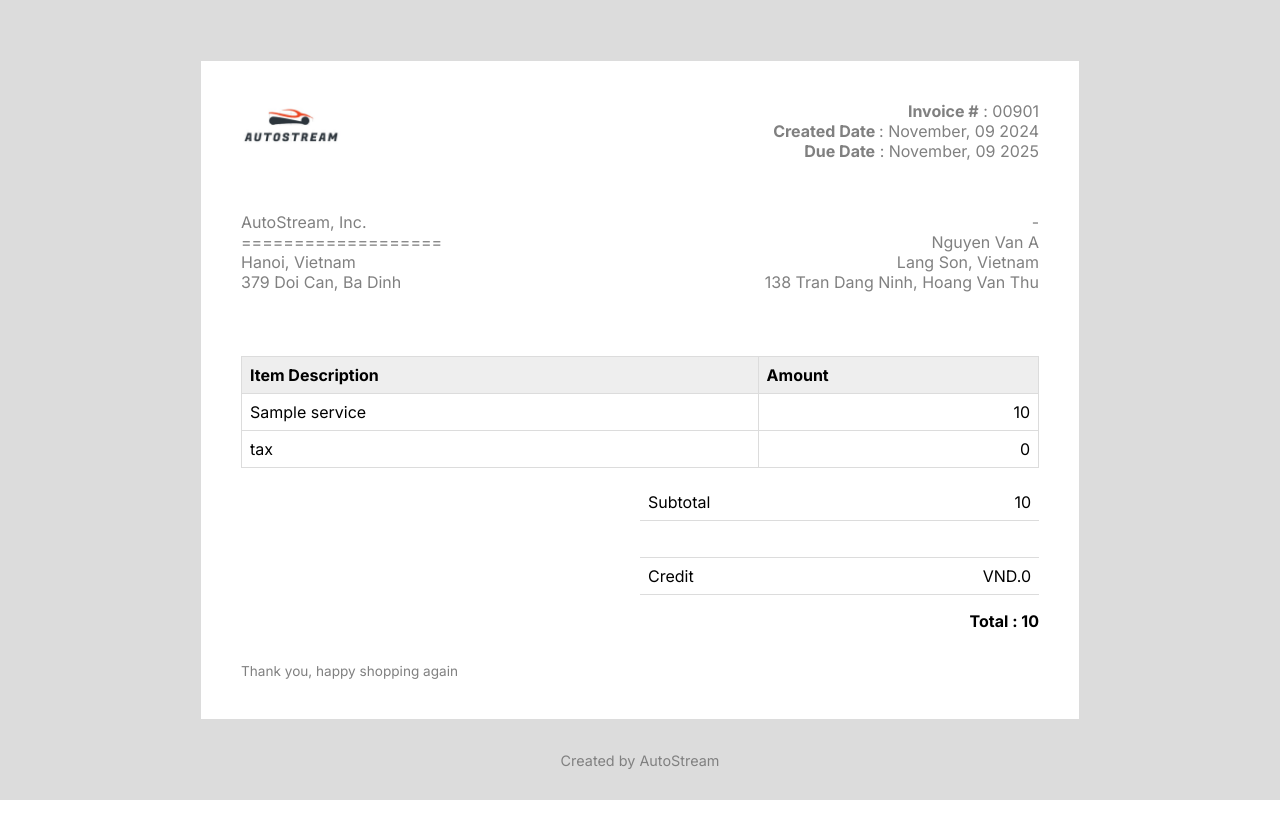
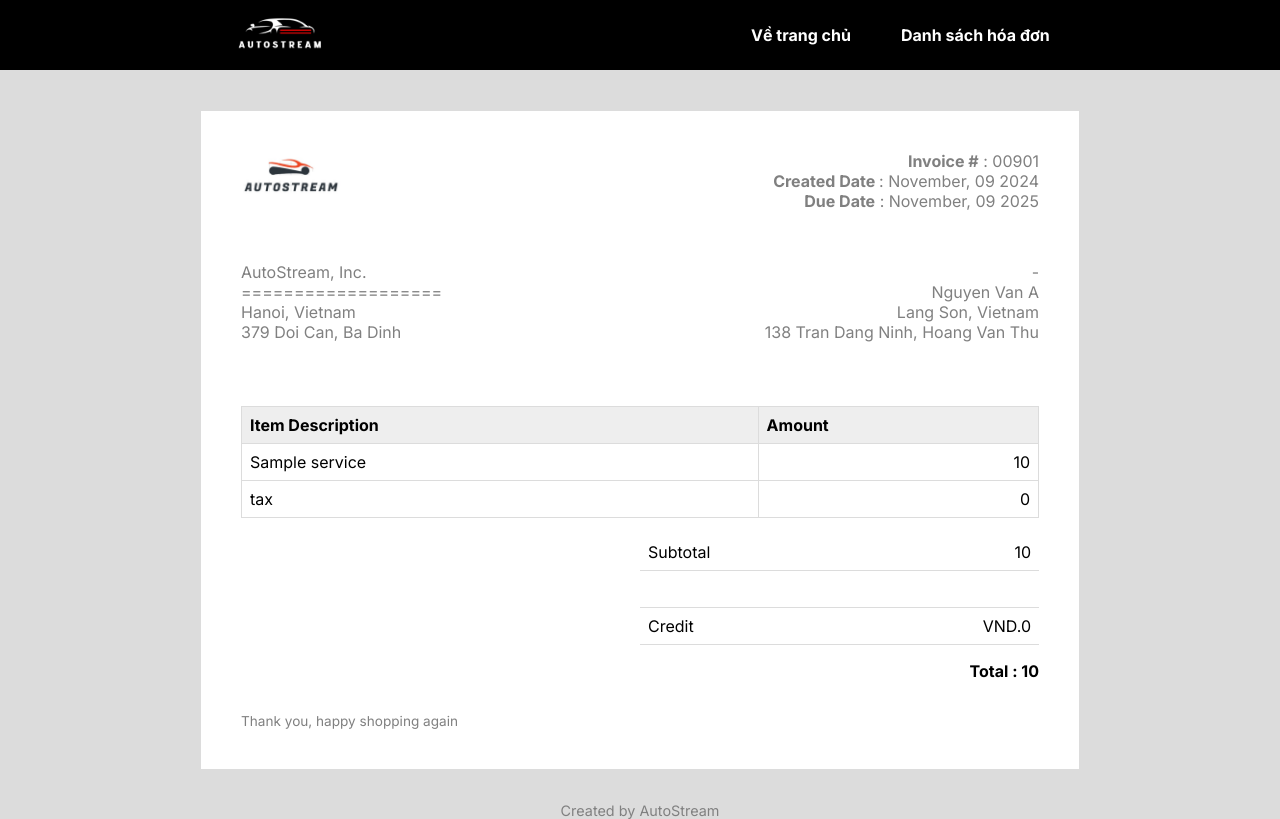
Before and after one commit to ntung-07/AutoStream-Flask-DeAnKhoaHocMayTinh, a Flask app: template templates/invoice.html in a window 1280 px wide. Run offline with Flask 3, Linux system fonts and the light colour scheme; the template is opened without the code that fills it: most values are stand-ins (such as "Sample title", 1, 10 or a date in 2020).

Commit message:
invoice adjustments

```diff
--- a/static/invoice.css
+++ b/static/invoice.css
@@ -6,7 +6,7 @@
 }
 
 body {
-  padding: 20px;
+  padding: 0px;
   font-family: "Inter", -apple-system, BlinkMacSystemFont, "Segoe UI", Roboto, Oxygen, Ubuntu, Cantarell, "Open Sans", "Helvetica Neue", sans-serif;
   -webkit-font-smoothing: antialiased;
   background-color: #dcdcdc;
@@ -199,3 +199,35 @@ body {
 }
 
 /*# sourceMappingURL=invoice.css.map */
+
+/* Navbar styles */
+.navbar {
+  display: flex;
+  align-items: center;
+  justify-content: space-between;
+  padding: 10px 20px;
+  background-color: black;
+  color: white;
+}
+
+.logo {
+  height: 50px;
+}
+
+.navbar-links {
+  display: flex;
+  gap: 20px;
+}
+
+.nav-button {
+  color: white;
+  text-decoration: none;
+  font-weight: bold;
+  padding: 10px 15px;
+  border-radius: 5px;
+  transition: background-color 0.3s;
+}
+
+.nav-button:hover {
+  background-color: #0102fa;
+}
--- a/static/invoices.css
+++ b/static/invoices.css
@@ -27,7 +27,7 @@ header {
 
 h1 {
     font-size: 2.5em;
-    color: #007bff;
+    color: black;
     letter-spacing: 1px;
 }
 
@@ -47,7 +47,7 @@ h1 {
 }
 
 .invoice-table th {
-    background-color: #007bff;
+    background-color: rgb(0, 102, 166);
     color: #fff;
     font-size: 1.1em;
 }
@@ -80,7 +80,7 @@ h1 {
 
 .btn-view {
     padding: 8px 16px;
-    background-color: #007bff;
+    background-color: rgb(3, 116, 147);
     color: white;
     border: none;
     border-radius: 5px;
--- a/templates/index.html
+++ b/templates/index.html
@@ -39,6 +39,8 @@
 									<div id="userMenu" class="user-menu">
 										{% if session['name'] %}
 											<h3>Welcome, {{ session['name'] }}!</h3>
+										{% else %}
+											<h3>Tài khoản: Chưa đăng nhập.</h3>
 										{% endif %}
 										<a href="#">Xem thông tin</a>
 										<a href="{{ url_for('invoices') }}">Hóa đơn</a>
--- a/templates/invoice.html
+++ b/templates/invoice.html
@@ -15,6 +15,15 @@
     <link rel="stylesheet" href="../static/invoice.css" />
   </head>
   <body>
+    <!-- Navbar -->
+      <div class="navbar">
+        <img src="../static/images/autostream_logo.jpg" alt="Logo" class="logo">
+        <div class="navbar-links">
+            <a href="{{ url_for('index') }}" class="nav-button">Về trang chủ</a>
+            <a href="{{ url_for('invoices') }}" class="nav-button">Danh sách hóa đơn</a>
+        </div>
+      </div>
+
     <section class="wrapper-invoice">
       <!-- switch mode rtl by adding class rtl on invoice class -->
       <div class="invoice">
--- a/templates/invoices.html
+++ b/templates/invoices.html
@@ -45,6 +45,10 @@
                                 <td><a href="{{ url_for('invoice_detail', invoice_index=index) }}"><button class="btn-view">Xem</button></a></td>
                             </tr>
                         {% endfor %}
+                    {% else %}
+                        <tr>
+                            <h3>Bạn chưa thực hiện giao dịch nào.</h3>
+                        </tr>
                     {% endif %}
                 </tbody>
             </table>
```
Also changed, not shown: templates/detailed_invoice.html (+8 -0 lines).
